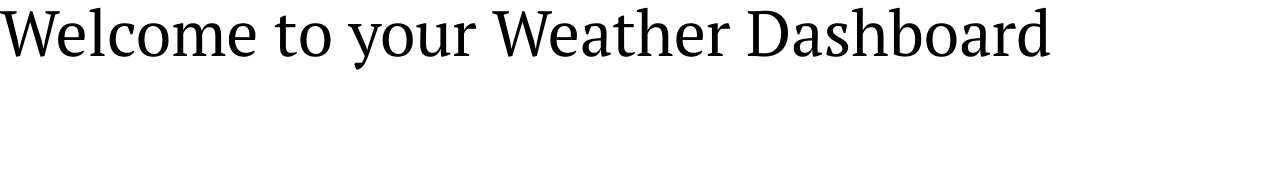
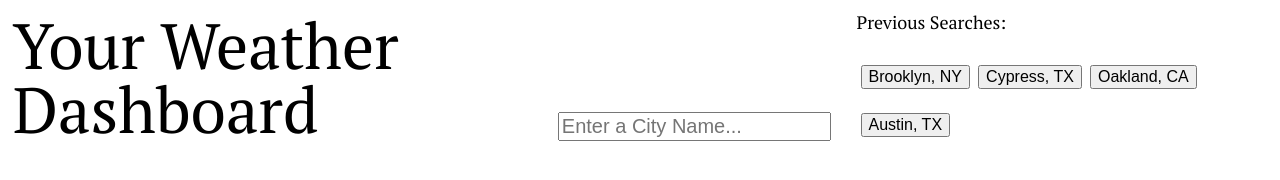
Before and after one commit to sharkby7e/weatherDashboard, a plain HTML site: page index.html in a window 1280 px wide. Drawn offline with Linux system fonts and the light colour scheme.

Commit message:
lay out header, buttons and search bar

```diff
--- a/assets/css/style.css
+++ b/assets/css/style.css
@@ -4,5 +4,38 @@ body {
 }
 
 h1{
-  font-size: 4rem
+  font-size: 4rem;
+  margin: 1%;
 }
+
+header {
+  display: flex;
+  justify-content: space-between;
+}
+
+form {
+  margin: 1%;
+  align-self: flex-end;
+}
+
+form input {
+  justify-self: flex-end;
+  font-size: 1.25rem;
+}
+
+#buttons {
+  flex-wrap: wrap;
+  display: flex;
+  padding: 1%;
+}
+
+#buttons h2 {
+  align-self: flex-start;
+  width: 100%
+}
+#buttons button{
+  font-size: 1rem;
+  max-width: 50%;
+  margin: 1%;
+  align-self: flex-end;
+}
--- a/index.html
+++ b/index.html
@@ -12,7 +12,17 @@
   </head>
   <body>
     <header>
-      <h1>Welcome to your Weather Dashboard</h1>
+      <h1>Your Weather Dashboard</h1>
+      <form id = 'searchBar' >
+        <input id = 'searchInput' type="text" name="search" placeholder="Enter a City Name...">
+      </form>
+        <div id = 'buttons'>
+          <h2>Previous Searches:</h2></br>
+          <button type="submit">Brooklyn, NY</button>
+          <button type="submit">Cypress, TX</button>
+          <button type="submit">Oakland, CA</button>
+          <button type="submit">Austin, TX</button>
+        </div>
     </header>
 
     <script src="assets/js/script.js"></script>
```
